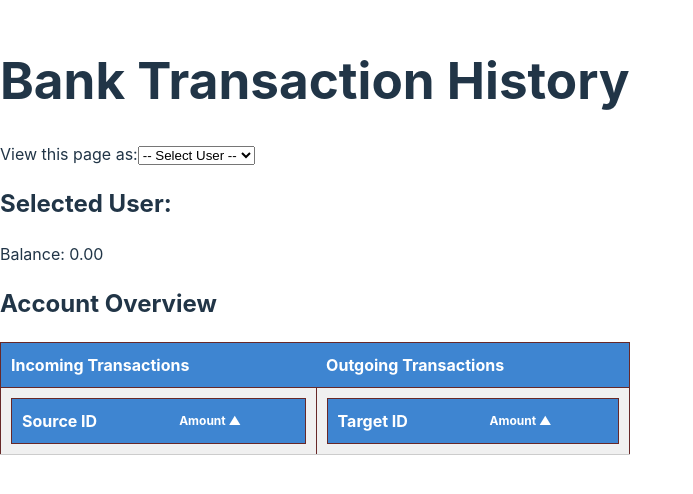
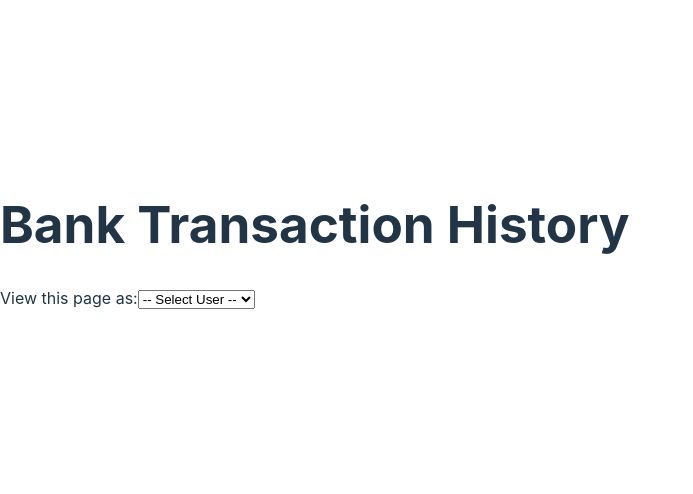
Before and after one commit to irinrudko/my-bank-app, a React (Vite) app: page / in a window 1280 px wide. Shown: the part 164-658 px from the top of the page, without its empty margins (0-693 px from the left). Built offline with nearby package versions, Linux system fonts and the light colour scheme.

Commit message:
fix: show table and balance only when user is selected

```diff
--- a/src/components/UserAccount.tsx
+++ b/src/components/UserAccount.tsx
@@ -26,8 +26,13 @@ export const UserAccount = () => {
         <div>
             <h1>Bank Transaction History</h1>
             <UserSelection users={users} setSelectedUser={setSelectedUser} />
-            <BalanceDisplay user={selectedUser} transactions={transactions} />
-            <TransactionsHistory transactions={transactions} selectedUser={selectedUser} />
+
+            {selectedUser && (
+                <>
+                    <BalanceDisplay user={selectedUser} transactions={transactions} />
+                    <TransactionsHistory transactions={transactions} selectedUser={selectedUser} />
+                </>
+            )}
         </div>
     )
 }
```
